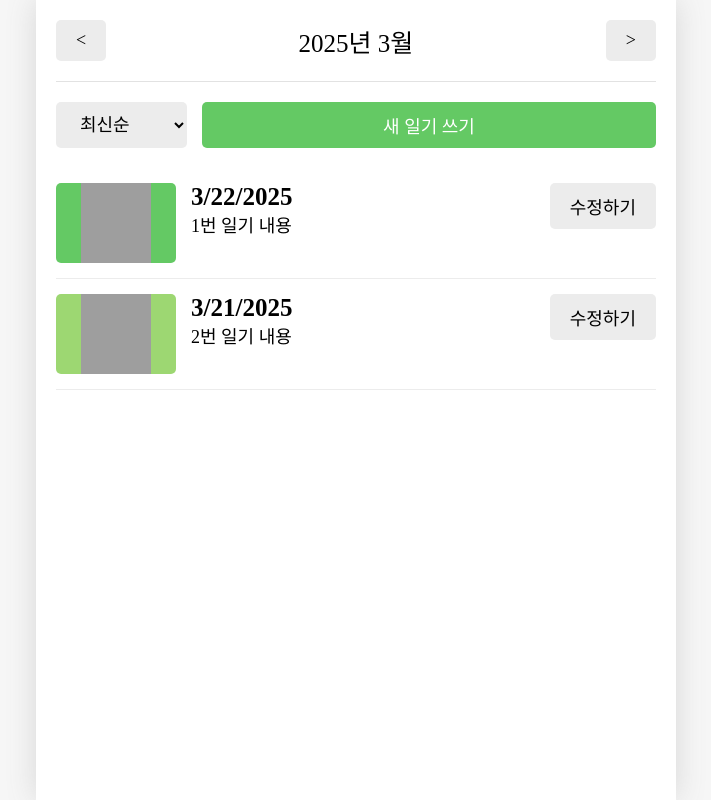
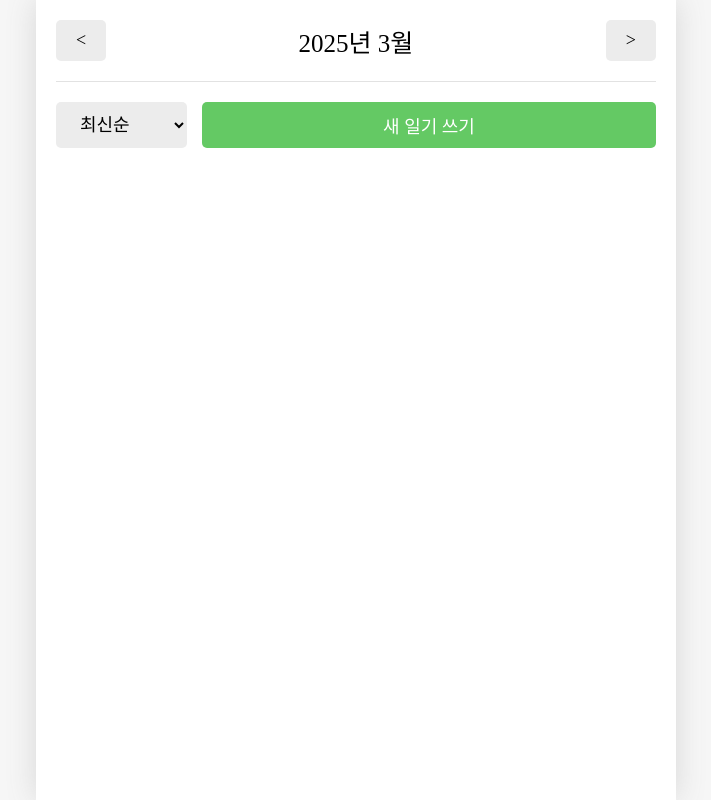
Before and after one commit to mikyunga/One_Bite_React, a React (Vite) app in the folder project3/: page / in a window 1280 px wide. Shown: the whole page, without its empty margins (284-995 px from the left). Built offline with nearby package versions, Linux system fonts and the light colour scheme; grey boxes are pictures that could not be loaded; a web font is replaced by a local one.

Commit message:
feat: 데이터 불러오고 가장 높은 Id값으로 처음값 설정하는 기능

```diff
--- a/project3/src/App.jsx
+++ b/project3/src/App.jsx
@@ -1,5 +1,5 @@
 import './App.css';
-import { useReducer, useRef, createContext } from 'react';
+import { useReducer, useRef, createContext, useEffect } from 'react';
 import { Routes, Route } from 'react-router-dom';
 import Home from './pages/Home';
 import Diary from './pages/Diary';
@@ -7,31 +7,14 @@
 import Edit from './pages/Edit';
 import Notfound from './pages/Notfound';
 
-const mockData = [
-  {
-    id: 1,
-    createdDate: new Date('2025-03-22').getTime(),
-    emotionId: 1,
-    content: '1번 일기 내용',
-  },
-  {
-    id: 2,
-    createdDate: new Date('2025-03-21').getTime(),
-    emotionId: 2,
-    content: '2번 일기 내용',
-  },
-  {
-    id: 3,
-    createdDate: new Date('2025-02-08').getTime(),
-    emotionId: 3,
-    content: '3번 일기 내용',
-  },
-];
-
 function reducer(state, action) {
   let nextState;
 
   switch (action.type) {
+    case 'INIT': {
+      // dispatch가 넘긴 data값 (parsedData)
+      return action.data;
+    }
     // 방금 생성된 일기(action.data)를 배열 맨 앞에 추가하여 반환
     case 'CREATE': {
       nextState = [action.data, ...state];
@@ -68,15 +51,47 @@
   // data: 필요한 추가 정보
 
   // reducer : 상태를 어떻게 바꿀지 정의한 함수
-  // mockData : 상태의 초기값
-  const [data, dispatch] = useReducer(reducer, mockData);
-  const idRef = useRef(3);
+  const [data, dispatch] = useReducer(reducer, []);
+  const idRef = useRef(0);
+
+  useEffect(() => {
+    const storedData = localStorage.getItem('diary');
+    if (!storedData) {
+      return;
+      // undefined면 즉시종료
+    }
+    const parsedData = JSON.parse(storedData);
+
+    // parsedData가 배열인지 아닌지
+    if (!Array.isArray(parsedData)) {
+      // 배열이면 강제 종료
+      return;
+    }
+    // 로컬스토리지에서 불러온 기존 일기들을 기준으로 시작할 id값을 구하여 저장
+    // ID값 중 가장 높은 값이 maxId에 저장됨
+    let maxId = 0;
+    // 모든 item들을 순회하며
+    parsedData.forEach((item) => {
+      if (Number(item.id) > maxId) {
+        maxId = Number(item.id);
+      }
+    });
+
+    idRef.current = maxId + 1;
+
+    // parsedData값을 dataState의 초기값이 되도록 전달
+    dispatch({
+      type: 'INIT',
+      data: parsedData,
+    });
+  }, []);
 
   //새로운 일기 추가 (data에)
   const onCreate = (createdDate, emotionId, content) => {
     dispatch({
       type: 'CREATE',
       data: {
+        // 새로운 일기 하나 생성할 때마다 자동으로 id 증가
         id: idRef.current++,
         createdDate,
         emotionId,
```
